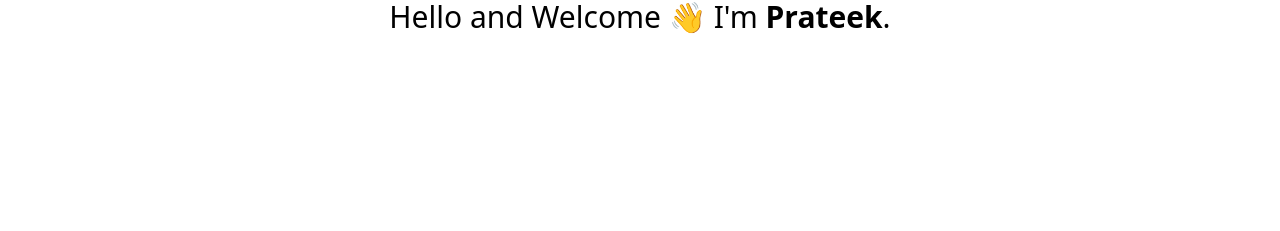
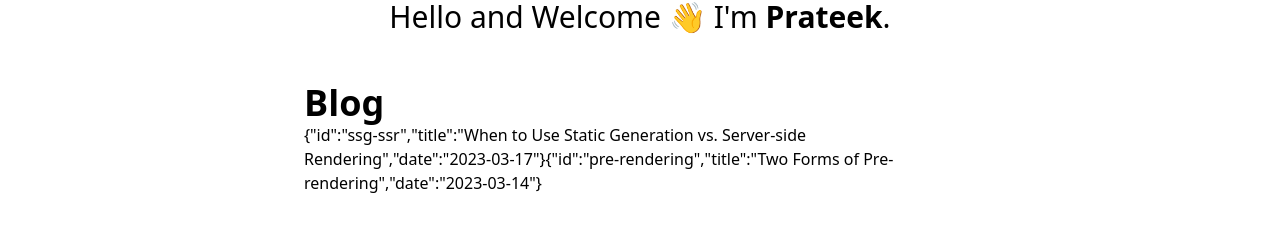
Before and after one commit to prateekvarma/next13-blog-dave, a Next.js app: page / in a window 1280 px wide. Shown: the part 313-544 px from the top of the page. Built offline with nearby package versions, Linux system fonts and the light colour scheme.

Commit message:
Created a posts component to display all posts

```diff
--- /dev/null
+++ b/app/components/Posts.tsx
@@ -0,0 +1,16 @@
+import { getSortedPostsData } from '@/lib/posts';
+
+export default function Posts() {
+  const posts = getSortedPostsData();
+
+  return (
+    <section className='mt-6 mx-auto max-w-2xl'>
+      <h2 className='text-4xl font-bold dark:text-white/90'>Blog</h2>
+      <ul className='w-full'>
+        {posts.map((post) => (
+          JSON.stringify(post)
+        ))}
+      </ul>
+    </section>
+  );
+}
--- a/app/page.tsx
+++ b/app/page.tsx
@@ -1,3 +1,5 @@
+import Posts from "./components/Posts";
+
 export default function Home() {
   return (
     <main className='px-6 mx-auto'>
@@ -7,6 +9,7 @@
           I&apos;m <span className='font-bold'>Prateek</span>.
         </span>
       </p>
+      <Posts />
     </main>
   );
 }
```
